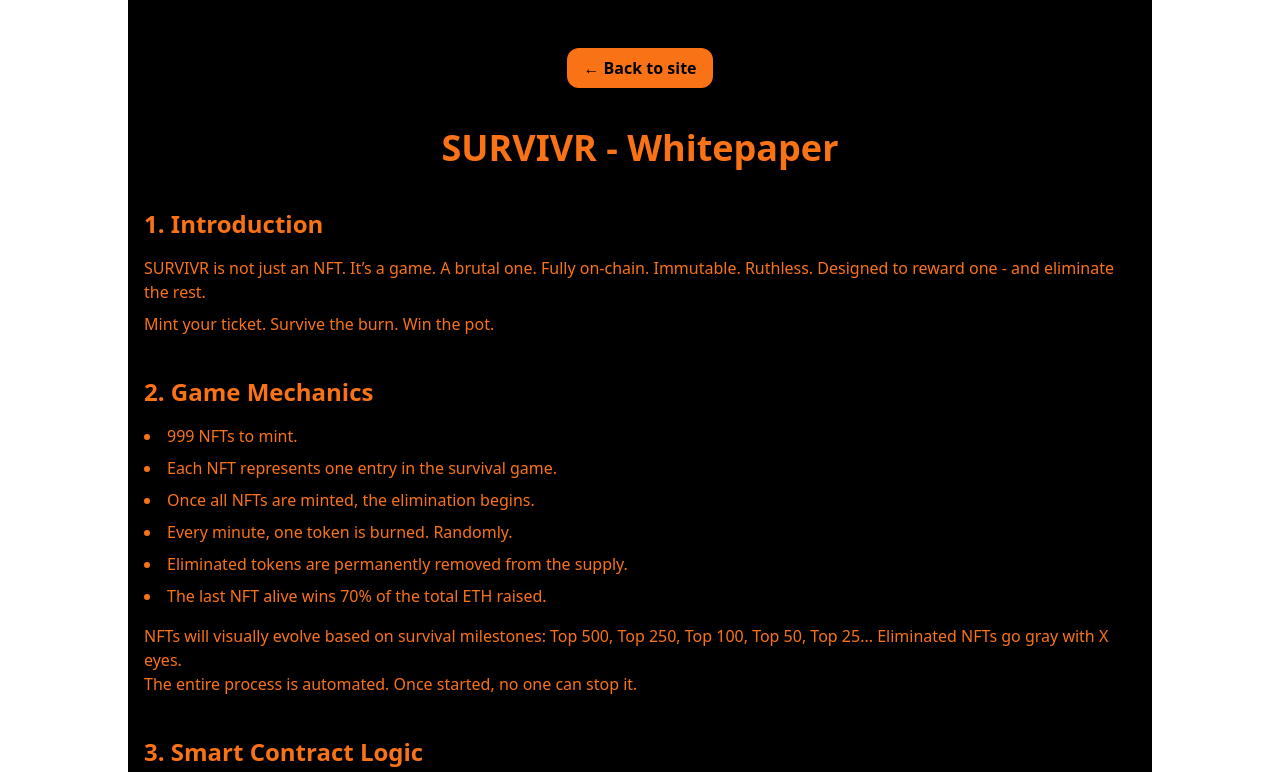
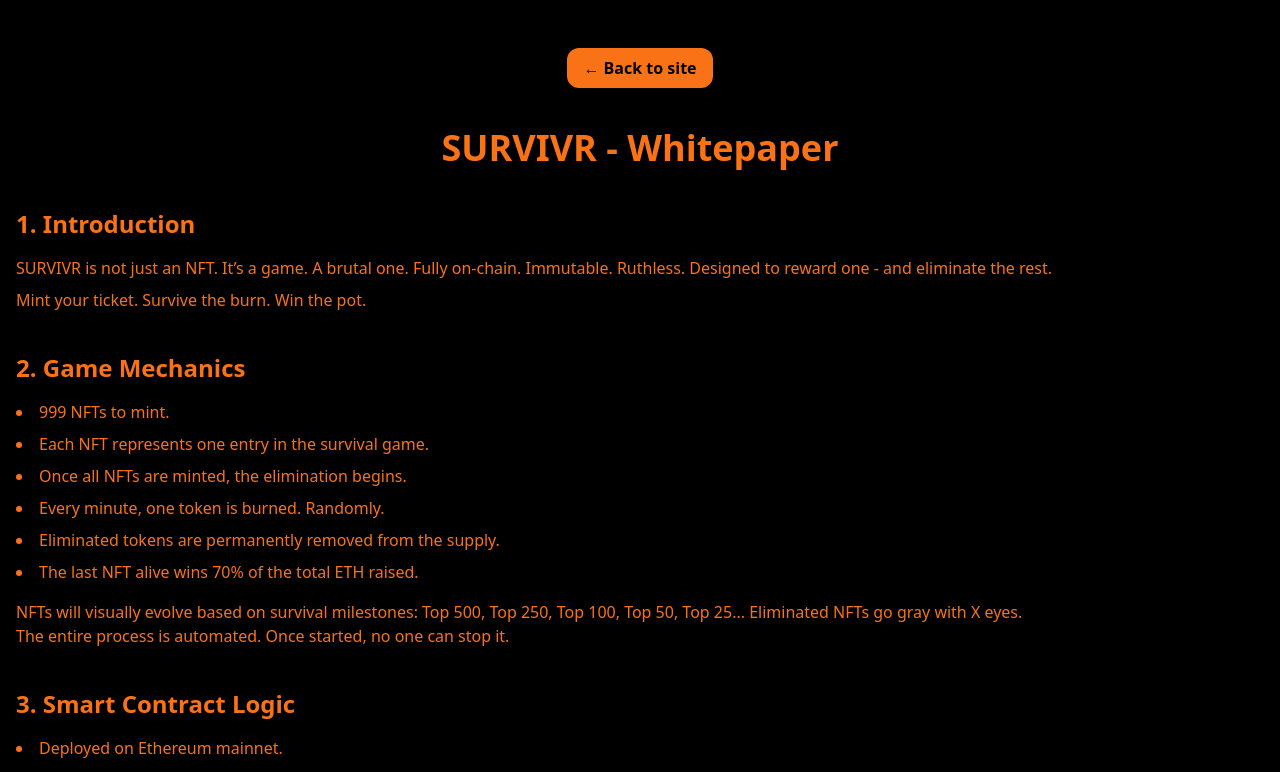
Before and after one commit to SurvivrDev/survivr-no-image, a Next.js app: page /whitepaper in a window 1280 px wide. Shown: the top 772 px of the page. Built offline with nearby package versions, Linux system fonts and the light colour scheme.

Commit message:
Update whitepaper.js

```diff
--- a/pages/whitepaper.js
+++ b/pages/whitepaper.js
@@ -3,7 +3,7 @@
 
 export default function Whitepaper() {
   return (
-    <div className="min-h-screen bg-black text-orange-500 px-4 py-12 w-full max-w-5xl mx-auto">
+    <div className="min-h-screen bg-black text-orange-500 px-4 py-12 w-full">
       <div className="text-center mb-10">
         <a
           href="/"
```
